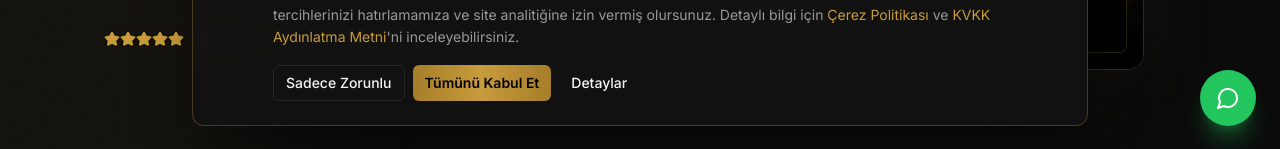
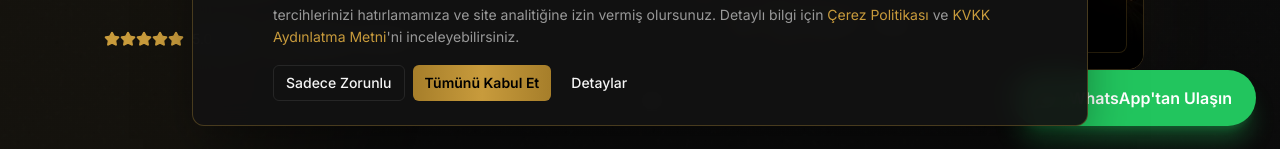
Before and after one commit to metinemredonmez/barbershop, a Next.js app: page / in a window 1280 px wide. Shown: the part 650-799 px from the top of the page. Built offline with nearby package versions, Linux system fonts and the light colour scheme; no server answers; the database is empty; a web font is replaced by a local one.

Commit message:
Add 'WhatsApp'tan Ulaşın' label to floating WhatsApp button

```diff
--- a/src/components/site/sticky-cta.tsx
+++ b/src/components/site/sticky-cta.tsx
@@ -34,10 +34,12 @@ export function StickyCTA() {
         href={`https://wa.me/${siteConfig.whatsapp}`}
         target="_blank"
         rel="noopener noreferrer"
-        aria-label="WhatsApp"
-        className="hidden md:flex fixed bottom-6 right-6 z-30 h-14 w-14 rounded-full bg-green-500 hover:bg-green-600 text-white items-center justify-center shadow-xl shadow-green-500/30 hover:scale-110 transition-all"
+        aria-label="WhatsApp'tan Ulaşın"
+        title="WhatsApp'tan Ulaşın"
+        className="hidden md:flex fixed bottom-6 right-6 z-30 items-center gap-3 h-14 pl-5 pr-6 rounded-full bg-green-500 hover:bg-green-600 text-white font-semibold shadow-xl shadow-green-500/30 hover:scale-[1.03] transition-all"
       >
         <MessageCircle className="h-6 w-6" />
+        <span>WhatsApp&apos;tan Ulaşın</span>
       </a>
     </>
   );
```
